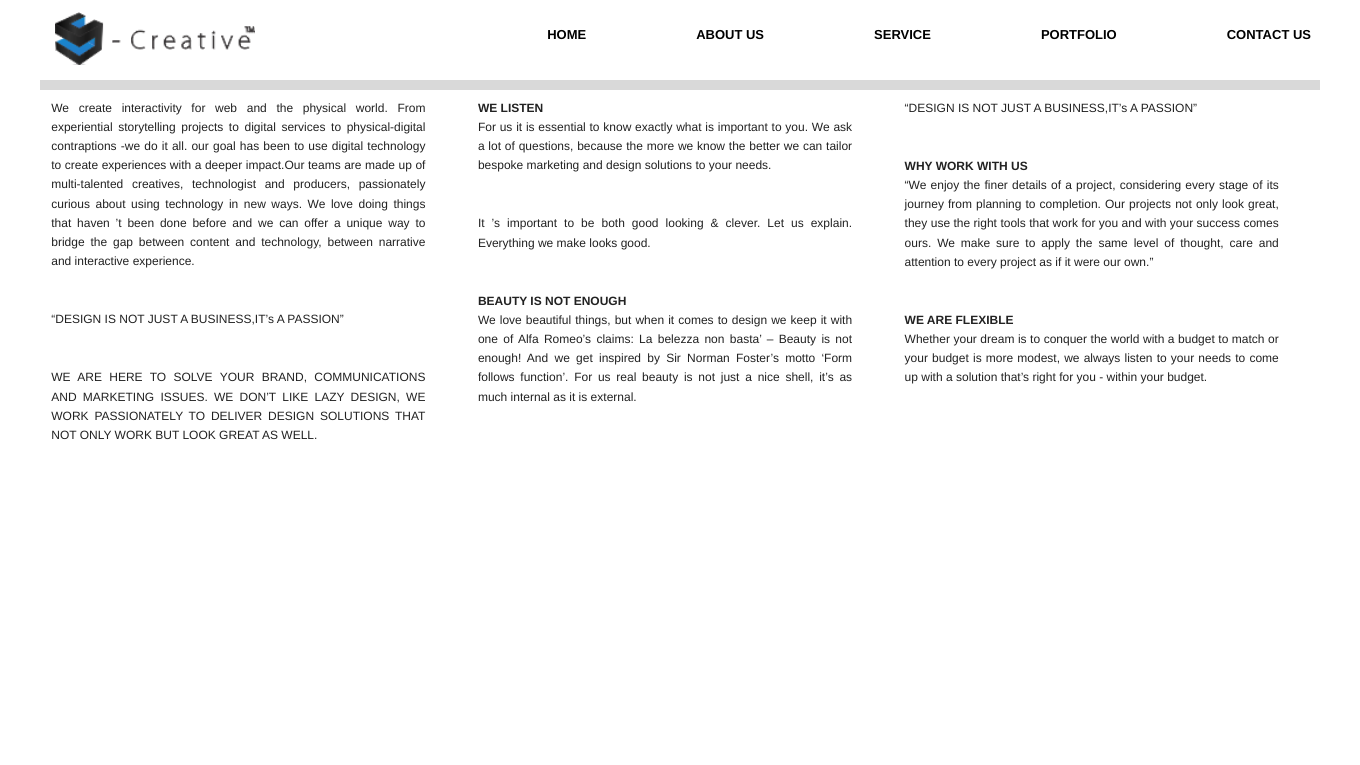
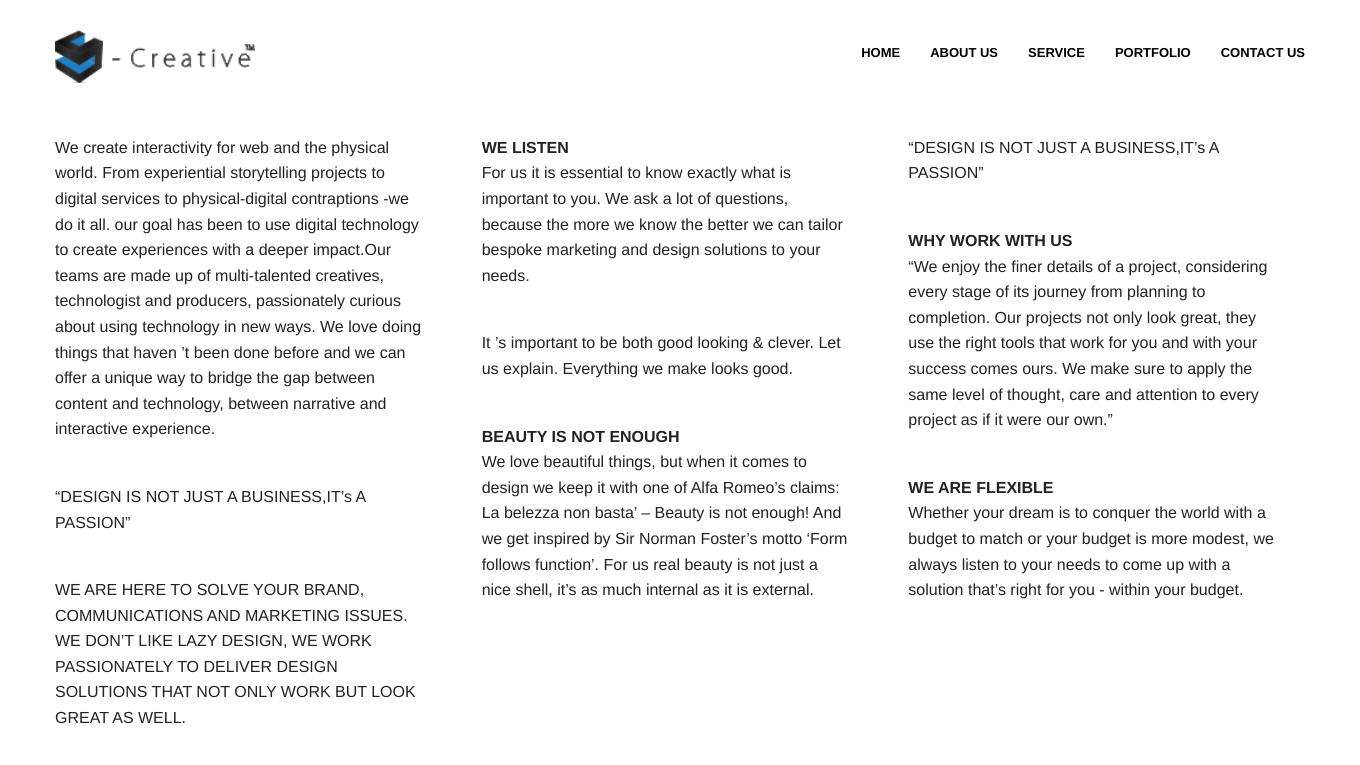
Before and after one commit to yokesh28/screative, a PHP site: page /respo/aboutt.html in a window 1360 px wide. Shown: the top 765 px of the page. Run offline with PHP 8.4, Linux system fonts and the light colour scheme.

Commit message:
Signed-off-by: screative2 <screative2@ubuntu>

```diff
--- a/respo/css/style.css
+++ b/respo/css/style.css
@@ -1,212 +1,155 @@
-
-.show-for-small       /* Visible up to 768px */
+.show-for-small /* Visible up to 768px */
 .show-for-medium-down /* Visible from 1280px down */
-.show-for-medium      /* Visible between 768px and 1280px */
-.show-for-medium-up   /* Visible from 1280px up */
-.show-for-large-down  /* Visible from 1440px down */
-.show-for-large       /* Visible between 1280px and 1440px */
-.show-for-large-up    /* Visible from 1440px up */
-.show-for-xlarge      /* Visible above 1440px only */
-
+.show-for-medium /* Visible between 768px and 1280px */
+.show-for-medium-up /* Visible from 1280px up */
+.show-for-large-down /* Visible from 1440px down */
+.show-for-large /* Visible between 1280px and 1440px */
+.show-for-large-up /* Visible from 1440px up */
+.show-for-xlarge /* Visible above 1440px only */
 	/* The hide classes */
-.hide-for-small       /* Hidden up to 768px */
+.hide-for-small /* Hidden up to 768px */
 .hide-for-medium-down /* Hidden from 1280px down */
-.hide-for-medium      /* Hidden between 768px and 1280px */
-.hide-for-medium-up   /* Hidden from 1280px up */
-.hide-for-large-down  /* Hidden from 1440px down */
-.hide-for-large       /* Hidden between 1280px and 1440px */
-.hide-for-large-up    /* Hidden from 1440px up */
-.hide-for-xlarge      /* Hidden above 1440px only */
-
+.hide-for-medium /* Hidden between 768px and 1280px */
+.hide-for-medium-up /* Hidden from 1280px up */
+.hide-for-large-down /* Hidden from 1440px down */
+.hide-for-large /* Hidden between 1280px and 1440px */
+.hide-for-large-up /* Hidden from 1440px up */
+.hide-for-xlarge /* Hidden above 1440px only */
 	/* The orientation classes */
-.show-for-landscape   /* Visible for landscape orientation */
-.show-for-portrait    /* Visible for portrait orientation */
-.hide-for-landscape   /* Hidden for landscape orientation */
-.hide-for-portrait    /* Hidden for portrait orientation */
-
+.show-for-landscape /* Visible for landscape orientation */
+.show-for-portrait /* Visible for portrait orientation */
+.hide-for-landscape /* Hidden for landscape orientation */
+.hide-for-portrait /* Hidden for portrait orientation */
 	/* The touch detection classes */
-.show-for-touch       /* Visible for touch enabled devices */
-.hide-for-touch       /* Hidden for touch enabled devices */
-
-
-
-
-
-
-.align li{
-	margin: 11px;
+.show-for-touch /* Visible for touch enabled devices */
+.hide-for-touch /* Hidden for touch enabled devices */
+	/************************* Menu ************************/
+.align li {
+	margin: 10px;
 }
 
-.align{
-	background-color: rgba(222, 225, 222, 0.9);
-	height:auto;
+.logo {
+	background: white !important;
+	max-width: 80em;
+	margin: 30px auto;
 }
 
-.color1 img{
-	height:auto;
-	position: absolute;
-bottom:24px;
-left:2%;
+.top-bar .toggle-topbar.menu-icon a {
+	color: black;
 }
 
 .top-bar .toggle-topbar.menu-icon a span {
-position: absolute;
-right: 0;
-display: block;
-width: 16px;
-height: 0;
--webkit-box-shadow: 0 10px 0 1px rgb(26, 23, 23),0 16px 0 1px rgb(20, 19, 19),0 22px 0 1px rgb(17, 16, 16) !important;
-box-shadow: 0 10px 0 1px rgb(19, 18, 18),0 16px 0 1px rgb(19, 17, 17),0 22px 0 1px rgb(12, 11, 11) !important;
-}
-
-
-.top-bar .toggle-topbar.menu-icon a {
-text-indent: -59px;
-line-height: 33px;
-color:black;
-box-shadow: 1 10px 0 1px rgb(14, 13, 13),0 16px 0 1px rgb(15, 14, 14),0 22px 0 1px rgb(15, 13, 13) !important;
-}
-
-.top-bar-section ul {
-	margin-right:-46px;
-}
-
-.top-bar {
-box-shadow: 0px 0px 0px 0px rgba(0, 0, 0, 0.15);
--webkit-box-shadow: 0px 10px 0px 0px rgba(0, 0, 0, 0.15);
--moz-box-shadow: 0px 10px 0px 0px rgba(0, 0, 0, 0.15);
-}
-
-.imagess{
-	margin-left:8px;
-}
-
-
-.top-bar {
-height:80px;
+	-webkit-box-shadow: 0 10px 0 1px black, 0 16px 0 1px black, 0 22px 0 1px
+		black;
+	box-shadow: 0 10px 0 1px black, 0 16px 0 1px black, 0 22px 0 1px black;
 }
 
 .top-bar.expanded .title-area {
-background:white;
+	background: white;
 }
 
-.logo  {
-background:white !important;
-max-width: 80em;
-margin: 0 auto;
-padding: 12px 0px;
+.top-bar-section ul li>a {
+	background: white !important;
+	color: black;
 }
 
-.align li a:not(.button) {
-	background:white !important;
-	color:black !important;
-	padding: 0 55px !important;
+.top-bar-section ul li>a:hover {
+	background: white;
+}
+
+.top-bar-section li a:not (.button ) {
+	background: white;
+}
+
+.top-bar-section li a:hover {
+	color: #1F7FC7;
+}
+.top-bar{
+	height: 55px;
+}
+.top-bar .name {
+		height: 55px;
 
 	}
-
-.imagess img{
-	height:100%;
-	position:relative;
-}
-
-
-.name img{
-	margin-left:0px;
-}
-
-
-.large-4 {font-size:12px;text-align:justify;}
-
+/************************* Menu ************************/
 dd:hover {
 	color: #fff;
 	background-color: #1F78BA;
 	cursor: pointer;
-
 }
 
-
-
-
 dd:hover:after {
-content: '';
-position: absolute;
+	content: ''; positio <link rel="stylesheet" href="css/style.css" />n :
+	absolute;
 	display: block;
 	width: 16px;
 	background: url('../images/boxbg.png') no-repeat;
-
 	right: 7px;
 	height: 250px;
 	z-index: 250;
 }
 
-
-.large-4 dd{padding:15px;}
+.large-4 dd {
+	padding: 15px;
+}
 
 /*about us completed   */
 
 /*Service */
-
-.service p{
-	font-size:12px;
+.service p {
+	font-size: 12px;
 }
 
-.listing li{
-list-style:none;
+.listing li {
+	list-style: none;
 }
-
 
 .listing li  a span.icon1 {
 	background: url(../box/icon1.png) no-repeat center;
-position:absolute;
-width:18px;
-height:50px;
+	position: absolute;
+	width: 18px;
+	height: 50px;
 	bottom: -11px;
 	left: 7px;
 }
 
 .listing li  a span.icon2 {
 	background: url(../box/icon2.png) no-repeat center;
-position:absolute;
-width:15px;
-height:50px;
+	position: absolute;
+	width: 15px;
+	height: 50px;
 	bottom: -11px;
 	left: 7px;
 }
 
 .listing li  a span.icon3 {
 	background: url(../box/icon3.png) no-repeat center;
-position:absolute;
-width:15px;
-height:50px;
+	position: absolute;
+	width: 15px;
+	height: 50px;
 	bottom: -11px;
 	left: 7px;
 }
 
-
-
 .listing li  a span.icon4 {
 	background: url(../box/icon4.png) no-repeat center;
-position:absolute;
-width:22px;
-height:50px;
+	position: absolute;
+	width: 22px;
+	height: 50px;
 	bottom: -11px;
 	left: 7px;
 }
 
-
-
 .listing li  a span.icon5 {
 	background: url(../box/icon5.png) no-repeat center;
-position:absolute;
-width:25px;
-height:50px;
+	position: absolute;
+	width: 25px;
+	height: 50px;
 	bottom: -11px;
 	left: 7px;
 }
 
-
 .listing li  a span.icon6 {
-
 	background: url(../box/icon6.png) no-repeat center;
 	position: absolute;
 	width: 21px;
@@ -215,26 +158,23 @@ bottom: -12px;
 	left: 7px;
 }
 
-
 .listing li  a span.icon7 {
 	background: url(../box/icon7.png) no-repeat center;
-position:absolute;
-width:15px;
-height:50px;
+	position: absolute;
+	width: 15px;
+	height: 50px;
 	bottom: -61px;
 	left: 7px;
 }
 
-
 .listing li  a span.icon8 {
 	background: url(../box/icon8.png) no-repeat center;
-position:absolute;
-width:15px;
-height:50px;
+	position: absolute;
+	width: 15px;
+	height: 50px;
 	bottom: -71px;
 	left: 7px;
 }
-
 
 .listing li  a span.icon10 {
 	background: url(../box/icon10.png) no-repeat center;
@@ -245,8 +185,6 @@ bottom: -13px;
 	left: 7px;
 }
 
-
-
 .listing li a span.bar {
 	width: 1px;
 	height: 17px;
@@ -255,9 +193,6 @@ background: #999 !important;
 	top: 7px;
 	left: 35px;
 }
-
-
-
 
 .listing li a {
 	position: relative;
@@ -287,76 +222,88 @@ transition: background-position .2s ease, margin .1s ease;
 	-moz-transition: background-position .2s ease, margin .1s ease;
 }
 
-
-.align img{
-	margin-left:48px;
+.align img {
+	margin-left: 48px;
 }
 
-.big li img{
-	height:514px;
+.big li img {
+	height: 514px;
 }
 
-.big li{
+.big li {
 	top: 15%;
-list-style:none;
-}
-.align p{
-	font-size:12px;
+	list-style: none;
 }
 
+.align p {
+	font-size: 12px;
+}
 
-.row{
-	max-width:80em !important}
+.row {
+	max-width: 80em !important
+}
 
-.row p{text-align:justify;}
+.row p {
+	text-align: justify;
+}
 
-.ei-title{
+.ei-title {
 	background-color: rgba(222, 225, 222, 0.9) !important;
 	height: 600px !important;
-padding:18px;
+	padding: 18px;
 }
 
-.listing1 img{
-	list-style:none;width:28px;float:left;margin:0 13px;}
+.listing1 img {
+	list-style: none;
+	width: 28px;
+	float: left;
+	margin: 0 13px;
+}
 
+.listing1 li {
+	list-style: none;
+}
 
-.listing1 li{list-style:none;}
-
-.two{
+.two {
 	top: 2%;
 	position: absolute;
 	left: 1%;
 	display: none;
 }
-.three{
+
+.three {
 	top: 2%;
 	position: absolute;
 	left: 1%;
 	display: none;
 }
-.four{
+
+.four {
 	top: 2%;
 	position: absolute;
 	left: 1%;
 	display: none;
 }
-.five{
+
+.five {
 	top: 2%;
 	position: absolute;
 	left: 1%;
 	display: none;
 }
-.six{
+
+.six {
 	top: 2%;
 	position: absolute;
 	left: 1%;
 	display: none;
 }
-.service h4{
 
-color:#217Dc5;}
+.service h4 {
+	color: #217Dc5;
+}
 
-.portfolio{
+.portfolio {
 	position: absolute;
 	top: 246px;
 	left: 40%;
@@ -367,15 +314,12 @@ width: 462px;
 	height: 235px;
 }
 
-.portfolio p{
-
+.portfolio p {
 	font-family: 'Gabriela', serif;
-font-size:41px;
+	font-size: 41px;
 	padding: 0px 70px;
 	line-height: 47px;
 }
-
-
 
 .portfolio:HOVER {
 	background: #6699FF;
```
Lines whose indentation alone changed are shown as unchanged.
